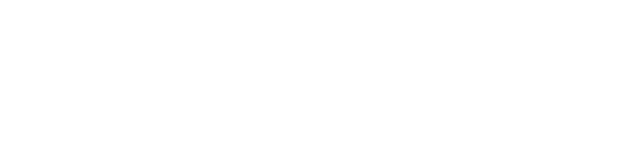
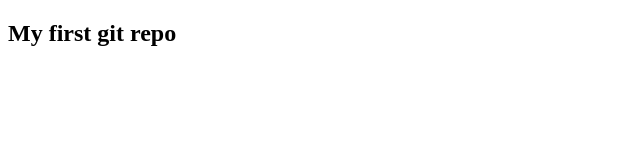
Before and after one commit to Chanbadsha/my-first-git-repo, a plain HTML site: page index.html in a window 1280 px wide. Shown: the whole page, without its empty margins (0-640 px from the left). Drawn offline with Linux system fonts and the light colour scheme.

Commit message:
my second commit

```diff
--- a/index.html
+++ b/index.html
@@ -3,7 +3,9 @@
   <head>
     <meta charset="UTF-8" />
     <meta name="viewport" content="width=device-width, initial-scale=1.0" />
-    <title>My First Git</title>
+    <title>My First Git Repo</title>
   </head>
-  <body></body>
+  <body>
+    <h2>My first git repo</h2>
+  </body>
 </html>
```
